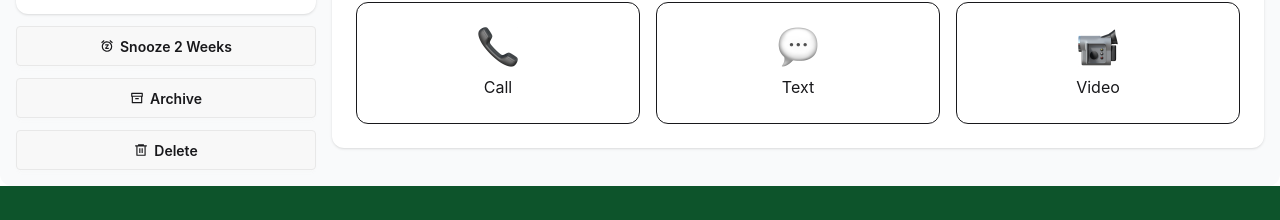
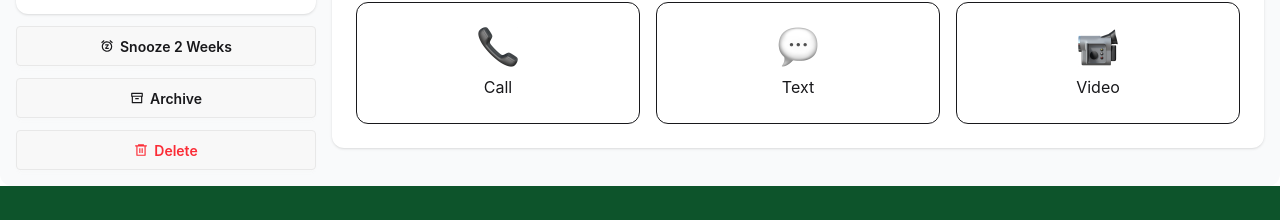
Before and after one commit to abdussattarsakil/keen-keeper, a React (Vite) app: page /profileDetails/1 in a window 1280 px wide. Shown: the part 406-626 px from the top of the page. Built offline with nearby package versions, Linux system fonts and the light colour scheme.

Commit message:
ui design fix

```diff
--- a/src/Components/ProfileDetails.jsx
+++ b/src/Components/ProfileDetails.jsx
@@ -70,7 +70,7 @@ const ProfileDetails = () => {
                         Archive
                     </button>
 
-                    <button className="w-full py-3 btn">
+                    <button className="w-full py-3 btn text-red-500">
                         <RiDeleteBin6Line />
                         Delete
                     </button>
@@ -154,21 +154,6 @@ const ProfileDetails = () => {
 
                 </div>
             </div>
-
-            {/* <div>
-                <div className="">
-                    <div className="shadow-sm rounded-2xl text-center py-7 ">
-                        <img className="w-25 rounded-full mx-auto" src={picture} alt={data.name} />
-                        <h1 className="">{name}</h1>
-                        <p>{status}</p>
-                        <h2>{tags}</h2>
-                        <p>{email}</p>
-                    </div>
-                </div>
-                <button className="btn btn-success">Snooze</button>
-                <button className="btn btn-success">Archive</button>
-                <button className="btn btn-success">Delete</button>
-            </div> */}
         </div>
     );
 };
```
